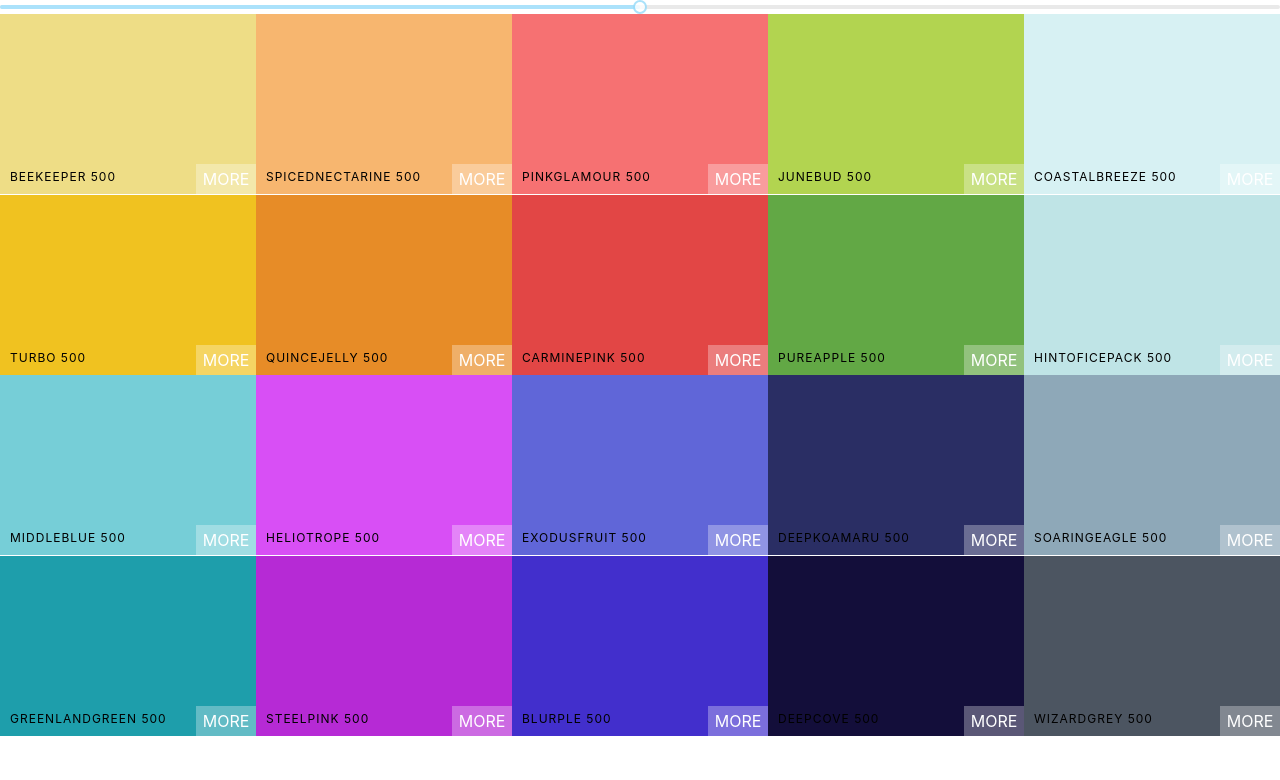
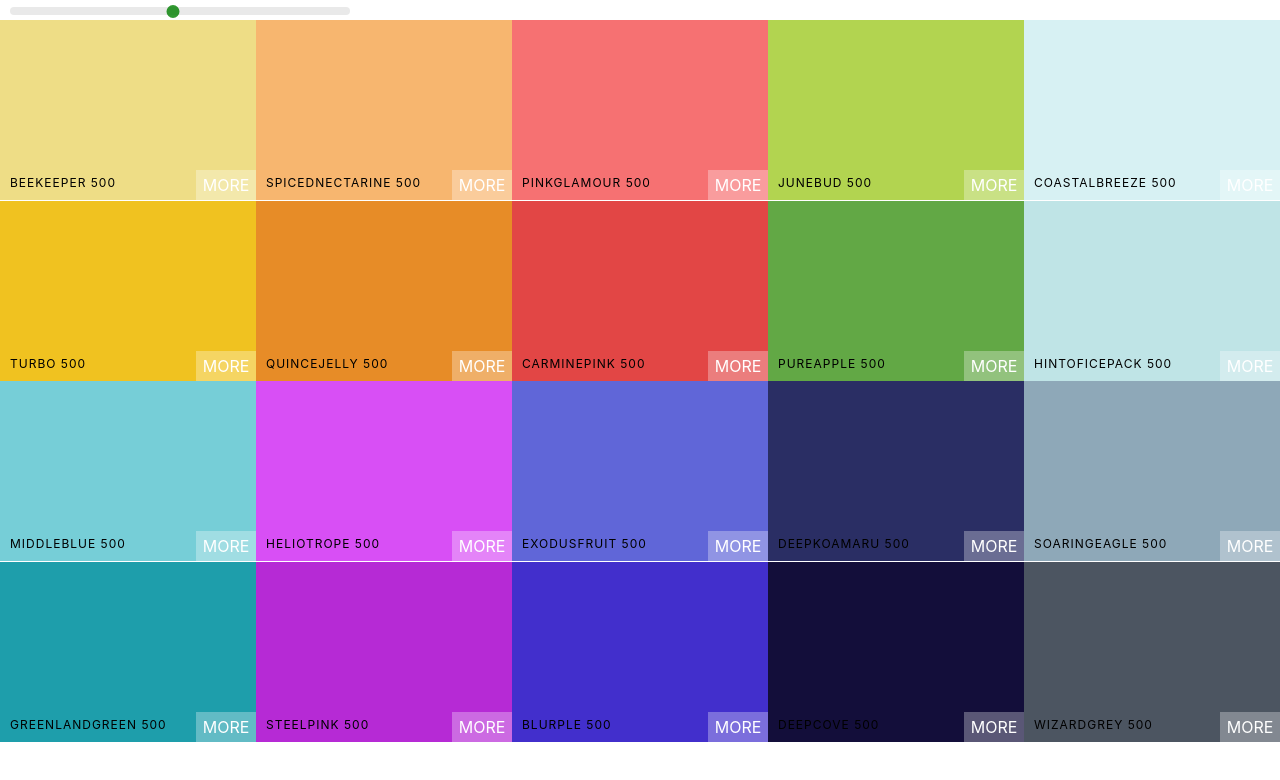
Before and after one commit to jorlar/Color_Palettes, a React (Create React App) app in the folder colors-app/: page / in a window 1280 px wide. Shown: the top 780 px of the page. Built offline with nearby package versions, Linux system fonts and the light colour scheme.

Commit message:
:art: Styled Slider

```diff
--- a/colors-app/src/Palette.css
+++ b/colors-app/src/Palette.css
@@ -5,3 +5,31 @@
 .Palette-colors {
     height: 90%;
 }
+
+.slider {
+    width: 340px;
+    margin: 0 10px;
+    display: inline-block;
+}
+
+.rc-slider-track {
+    background-color: transparent;
+}
+
+.rc-slider-rail {
+    height: 8px;
+}
+
+.rc-slider-handle,
+.rc-slider-handle:focus,
+.rc-slider-handle:active,
+.rc-slider-handle:hover {
+    background-color: green;
+    outline: none;
+    border: 2px solid green;
+    box-shadow: none;
+    width: 13px;
+    height: 13px;
+    margin-left: -7px;
+    margin-top: -2px;
+}
--- a/colors-app/src/Palette.js
+++ b/colors-app/src/Palette.js
@@ -1,32 +1,40 @@
-import React, {Component} from 'react';
-import ColorBox from './ColorBox';
-import './Palette.css';
-import Slider from 'rc-slider';
-import 'rc-slider/assets/index.css';
+import React, { Component } from "react";
+import ColorBox from "./ColorBox";
+import "rc-slider/assets/index.css";
+import "./Palette.css";
+import Slider from "rc-slider";
+
 
 export default class Palette extends Component {
-    constructor(props){
+  constructor(props) {
     super(props);
-        this.state = { level: 500};
+    this.state = { level: 500 };
     this.changeLevel = this.changeLevel.bind(this);
   }
   changeLevel(level) {
-        this.setState({level});
+    this.setState({ level });
   }
   render() {
-        const {colors} = this.props.palette;
-        const {level} = this.state;
-        const colorBoxes = colors[level].map(color => (
+    const { colors } = this.props.palette;
+    const { level } = this.state;
+    const colorBoxes = colors[level].map((color) => (
       <ColorBox background={color.hex} name={color.name} />
     ));
     return (
-            <div className='Palette'>
-                <Slider defaultValue={level} min={100} max={900} step={100} onAfterChange={this.changeLevel}/>
-                <div className='Palette-colors'>
-                {colorBoxes}
+      <div className="Palette">
+        <div className="slider">
+          <Slider
+            defaultValue={level}
+            min={100}
+            max={900}
+            step={100}
+            onAfterChange={this.changeLevel}
+          />
         </div>
+
+        <div className="Palette-colors">{colorBoxes}</div>
         {/*Footer*/}
       </div>
-        )
+    );
   }
 }
```
Lines whose indentation alone changed are shown as unchanged.
